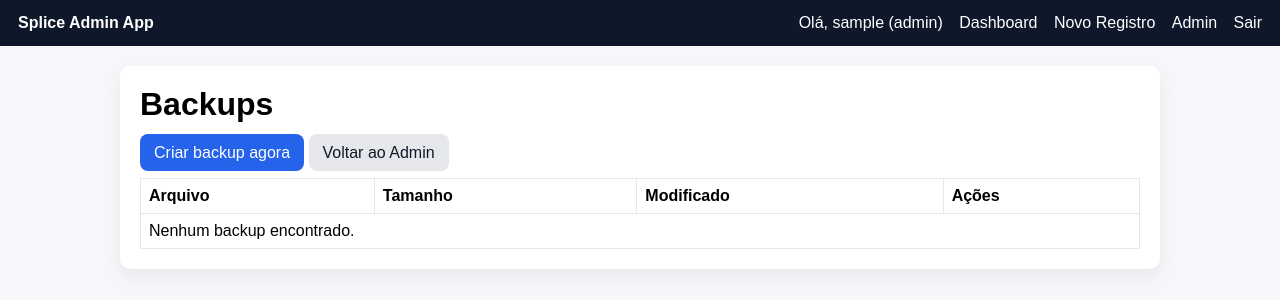
After one commit to btambalo-dotcom/Splice-teste, a Flask app: page /admin/backups in a window 1280 px wide. The commit adds this page. Shown: the top 300 px of the page. Run offline with Flask 3, Linux system fonts and the light colour scheme; the visitor is signed in with stand-in values (Sample User, id 1); data comes from the database, SQL or seed files in the repository; parts of the project's set-up code (start-up, migrations or seed data) failed here and were passed over.

Commit message:
Add files via upload

```diff
--- /dev/null
+++ b/templates/admin_backups.html
@@ -0,0 +1,33 @@
+{% extends 'base.html' %}
+{% block title %}Backups{% endblock %}
+{% block content %}
+<h1>Backups</h1>
+<p>
+  <a class="btn" href="{{ url_for('admin_backup') }}">Criar backup agora</a>
+  <a class="btn secondary" href="{{ url_for('admin_home') }}">Voltar ao Admin</a>
+</p>
+<table class="table">
+  <thead>
+    <tr><th>Arquivo</th><th>Tamanho</th><th>Modificado</th><th>Ações</th></tr>
+  </thead>
+  <tbody>
+  {% if files %}
+    {% for f in files %}
+    <tr>
+      <td>{{ f.name }}</td>
+      <td>{{ (f.size/1024)|round(1) }} KB</td>
+      <td>{{ f.mtime|int }}</td>
+      <td>
+        <a class="btn" href="{{ url_for('admin_backup_download', name=f.name) }}">Baixar</a>
+        <form method="post" action="{{ url_for('admin_backup_delete', name=f.name) }}" style="display:inline" onsubmit="return confirm('Remover {{ f.name }}?')">
+          <button class="btn secondary">Apagar</button>
+        </form>
+      </td>
+    </tr>
+    {% endfor %}
+  {% else %}
+    <tr><td colspan="4">Nenhum backup encontrado.</td></tr>
+  {% endif %}
+  </tbody>
+</table>
+{% endblock %}
--- a/templates/admin_home.html
+++ b/templates/admin_home.html
@@ -8,5 +8,7 @@
   <a class="btn secondary" href="{{ url_for('admin_reports') }}">Relatórios por Filtro</a>
   <a class="btn secondary" href="{{ url_for('admin_photos') }}">Baixar Fotos</a>
  | <a class="btn" href="{{ url_for('admin_workmaps') }}">Mapas de Trabalho</a>
+  <a class="btn secondary" href="{{ url_for('admin_backup') }}" onclick="return confirm('Criar backup do banco agora?')">Backup Agora</a>
+  <a class="btn secondary" href="{{ url_for('admin_backups') }}">Ver Backups</a>
 </div>
 {% endblock %}
```
